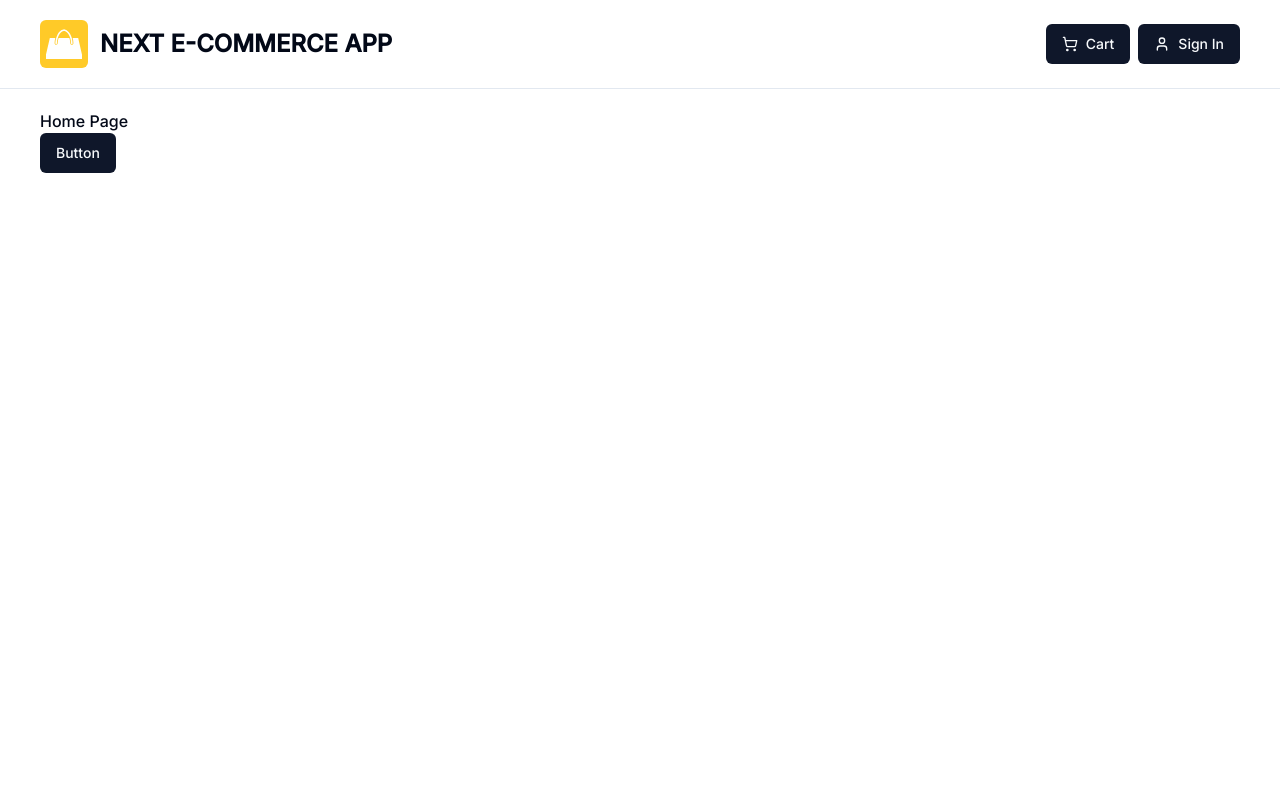
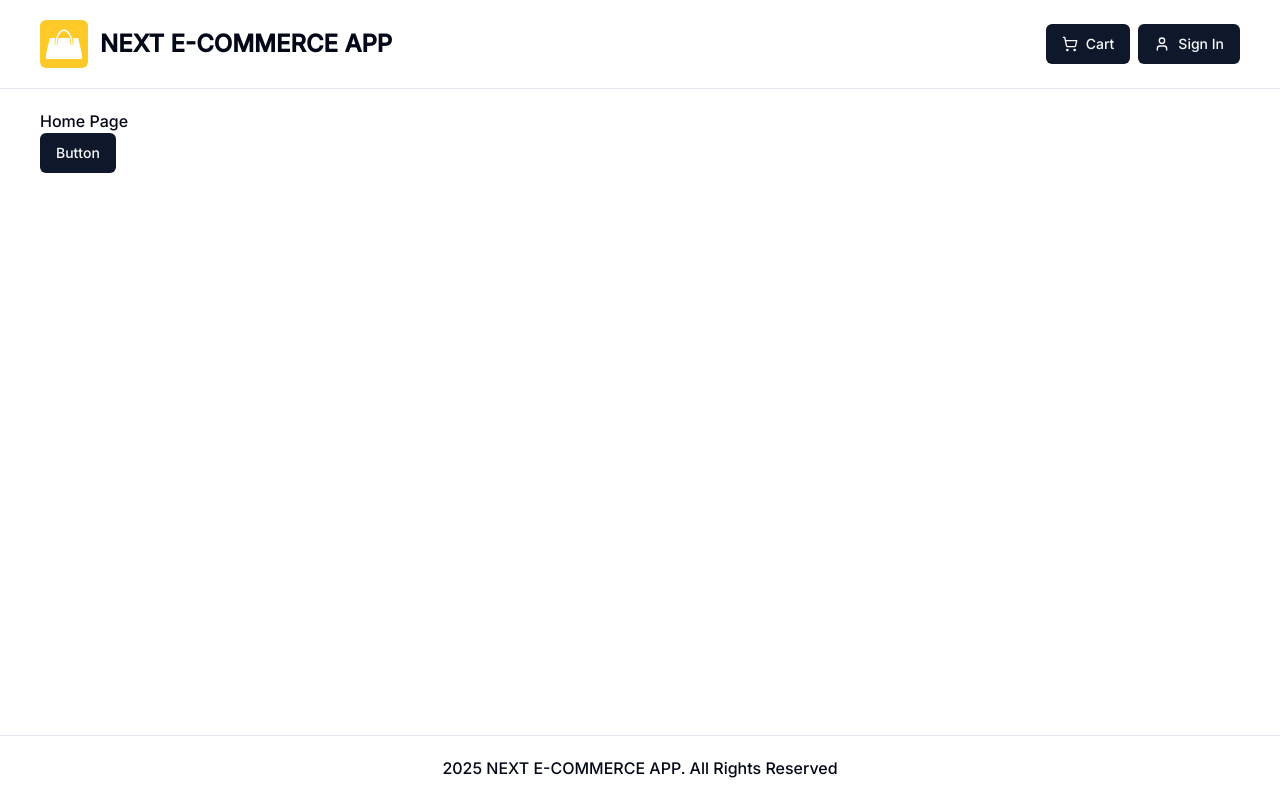
Before and after one commit to ajmal-m/Next-e-Commerce, a Next.js app: page / in a window 1280 px wide. Built offline with nearby package versions, Linux system fonts and the light colour scheme; no server answers.

Commit message:
Footer update

```diff
--- a/app/(root)/layout.tsx
+++ b/app/(root)/layout.tsx
@@ -1,4 +1,5 @@
 import Header from "@/components/shared/header";
+import Footer from "@/components/Footer";
 
 export default function RootLayout({
   children,
@@ -11,6 +12,7 @@ export default function RootLayout({
         <main className="flex-1 wrapper">
             {children}
         </main>
+        <Footer/>
     </div>
   );
 }
--- /dev/null
+++ b/components/Footer.tsx
@@ -0,0 +1,13 @@
+import { APP_NAME } from '@/lib/constants';
+import React from 'react'
+
+export default function Footer() {
+    const currentYear = new Date().getFullYear();
+  return (
+   <footer className='border-t'>
+    <div className="p-5 flex-center">
+        {currentYear} {APP_NAME}. All Rights Reserved
+    </div>
+   </footer>
+  )
+}
```
